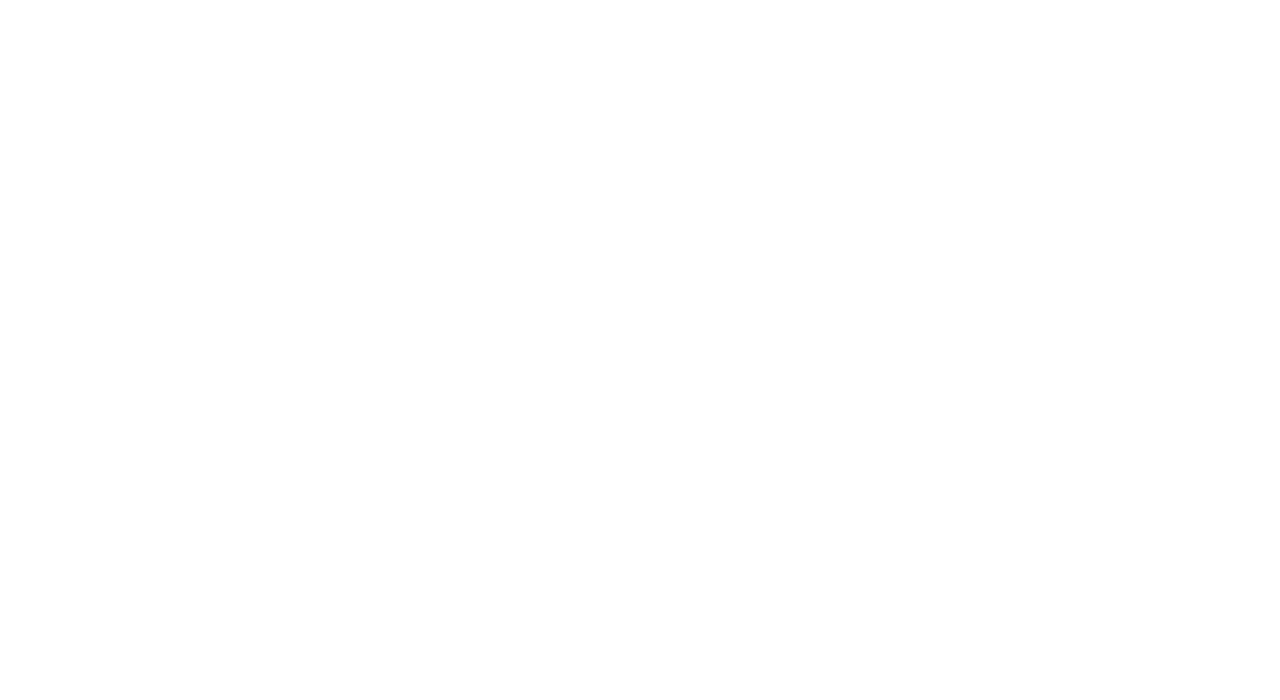
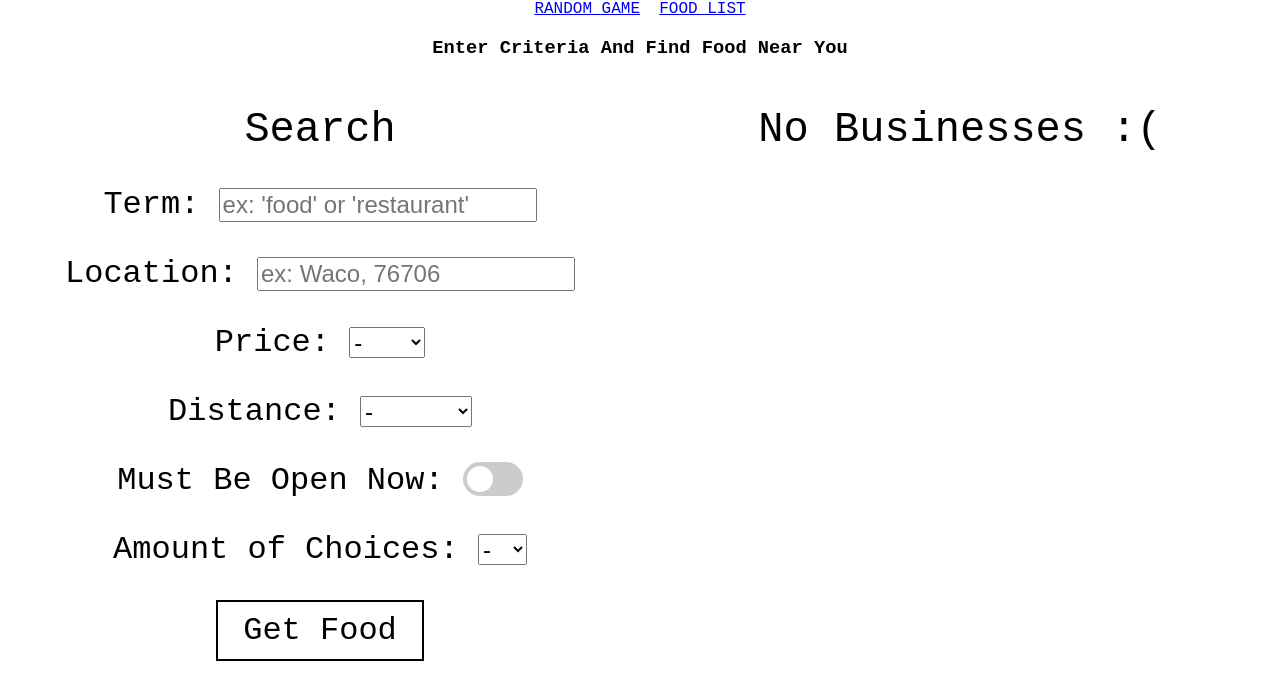
Before and after one commit to Clint-Masters/For-Fun-Apps, a React (Create React App) app in the folder client/: page /List in a window 1280 px wide. Shown: the top 700 px of the page. Built offline with nearby package versions, Linux system fonts and the light colour scheme.

Commit message:
Added random food game

```diff
--- a/client/src/App.css
+++ b/client/src/App.css
@@ -7,6 +7,8 @@
 h1 {
   font-weight: normal;
   font-size: 42px;
+  width: 100%;
+  text-align: center;
 }
 
 .businesses {
@@ -31,20 +33,110 @@
   background-color: lightcoral;
 }
 
-.leftCol {
-  float:left;
-  width: 50%;
+  .leftCol {
+    float: left;
+    width: 100%;
+  }
+
+  .rightCol {
+    box-sizing: border-box;
+    float: left;
+    width: 100%;
+  }
+
+
+  @media only screen and (min-width: 768px) {
+  .leftCol {
+    float: left;
+    width: 50%;
+  }
+
+  .rightCol {
+    box-sizing: border-box;
+    float: left;
+    width: 50%;
+  }
 }
 
-.rightCol{
-  float:left;
-  display: flex;
-  justify-content: center;
-  align-content: center;
-  width: 50%;
+.searchBox {
+  font-size: 32px;
 }
 
-.rightCol > input, select {
-  float: right;
-  margin: 15px;
+.searchBox > p {
+  width: 100%;
 }
+
+.searchBox > input,
+select,
+label {
+  text-align: left;
+  width: auto;
+}
+
+input[type="text"] {
+  font-size: 24px;
+}
+
+select {
+  font-size: 24px;
+}
+
+.switch {
+  position: relative;
+  display: inline-block;
+  width: 60px;
+  height: 34px;
+}
+
+.switch input {
+  opacity: 0;
+  width: 0;
+  height: 0;
+}
+
+.slider {
+  position: absolute;
+  cursor: pointer;
+  top: 0;
+  left: 0;
+  right: 0;
+  bottom: 0;
+  background-color: #ccc;
+  -webkit-transition: 0.4s;
+  transition: 0.4s;
+}
+
+.slider:before {
+  position: absolute;
+  content: "";
+  height: 26px;
+  width: 26px;
+  left: 4px;
+  bottom: 4px;
+  background-color: white;
+  -webkit-transition: 0.4s;
+  transition: 0.4s;
+}
+
+input:checked + .slider {
+  background-color: #2196f3;
+}
+
+input:focus + .slider {
+  box-shadow: 0 0 1px #2196f3;
+}
+
+input:checked + .slider:before {
+  -webkit-transform: translateX(26px);
+  -ms-transform: translateX(26px);
+  transform: translateX(26px);
+}
+
+/* Rounded sliders */
+.slider.round {
+  border-radius: 34px;
+}
+
+.slider.round:before {
+  border-radius: 50%;
+}
--- a/client/src/App.js
+++ b/client/src/App.js
@@ -1,9 +1,10 @@
 import React, { Component } from 'react';
 import './App.css';
 import { BrowserRouter as Router, Route } from 'react-router-dom';
-import Home from './Components/Home';
+import FoodList from './Components/List';
+import RandomFood from './Components/RandomFood';
 import ReactGA from 'react-ga';
-ReactGA.initialize('UA-139556221-2');
+ReactGA.initialize(process.env.GOOGLE_KEY);
 ReactGA.pageview('/Home');
 
 class App extends Component {
@@ -11,7 +12,8 @@
     return (
       <Router>
       <div className="container">
-         <Route exact path="/" component={Home} />
+         <Route exact path="/" component={RandomFood} />
+         <Route exact path="/List" component={FoodList} />
       </div>
       </Router>
     );
--- /dev/null
+++ b/client/src/Components/Header.js
@@ -0,0 +1,12 @@
+import React, { Component } from "react";
+import { Link } from "react-router-dom";
+class Header extends Component {
+  render() {
+    return (<div className="App">
+    <Link to="/">RANDOM GAME</Link> &nbsp;
+    <Link to="/List">FOOD LIST</Link>
+
+    </div>);
+  }
+}
+export default Header;
--- a/client/src/Components/Home.js
+++ b/client/src/Components/List.js
@@ -1,6 +1,14 @@
 import React, { Component } from "react";
-import { getLocation, getPrice, getDistance, getTerm } from "./functions";
-class Home extends Component {
+import Header from "./Header";
+import {
+  getLocation,
+  getPrice,
+  getDistance,
+  getTerm,
+  getOpenNow,
+  getNumberPossible
+} from "./functions";
+class FoodList extends Component {
   constructor(props) {
     super(props);
     this.state = {
@@ -8,12 +16,16 @@
       term: "",
       location: "",
       price: "",
-      distance: ""
+      distance: "",
+      openNow: false,
+      numPossible: ""
     };
     this.handleChangeTerm = this.handleChangeTerm.bind(this);
     this.handleChangeLocation = this.handleChangeLocation.bind(this);
     this.handleChangePrice = this.handleChangePrice.bind(this);
     this.handleChangeDistance = this.handleChangeDistance.bind(this);
+    this.handleChangeOpenNow = this.handleChangeOpenNow.bind(this);
+    this.handleChangeNumPossible = this.handleChangeNumPossible.bind(this);
   }
 
   handleChangeTerm(event) {
@@ -32,11 +44,21 @@
     this.setState({ price: event.target.value });
   }
 
+  handleChangeOpenNow(event) {
+    this.setState({ openNow: event.target.checked });
+  }
+
+  handleChangeNumPossible(event) {
+    this.setState({ numPossible: event.target.value});
+  }
+
   getFood = () => {
     var params = {
       price: this.state.price,
       distance: this.state.distance,
-      term: this.state.term
+      term: this.state.term,
+      openNow: this.state.openNow,
+      numPossible: this.state.numPossible
     };
     if (params.price === "") {
       params.price = "Inconceivable";
@@ -47,6 +69,12 @@
     if (params.term === "") {
       params.term = "Inconceivable";
     }
+    if (params.numPossible === "") {
+        params.numPossible = "Inconceivable";
+    }
+    if (params.openNow === false) {
+        params.openNow = "Inconceivable";
+    }
     fetch(
       "/api/findFood/" +
         this.state.location +
@@ -55,7 +83,11 @@
         "/" +
         params.distance +
         "/" +
-        params.price
+        params.price +
+        "/" +
+        params.numPossible +
+        "/" +
+        params.openNow
     )
       .then(res => res.json())
       .then(body =>
@@ -70,19 +102,17 @@
 
     return (
       <div className="App">
+      <Header />
+      <h3>Enter Criteria And Find Food Near You</h3>
         <div className="rightCol">
-          <div>
+          <div className="searchBox">
             <h1>Search</h1>
-            Term: &nbsp; {getTerm(this.state, this.handleChangeTerm)}
-            <br />
-            Location: &nbsp;{" "}
+            {getTerm(this.state, this.handleChangeTerm)}
             {getLocation(this.state, this.handleChangeLocation)}
-            <br />
-            Price: &nbsp; {getPrice(this.state, this.handleChangePrice)}
-            <br />
-            Distance: &nbsp;{" "}
-            {getDistance(this.state, this.handleChangedistance)}
-            <br />
+            {getPrice(this.state, this.handleChangePrice)}
+            {getDistance(this.state, this.handleChangeDistance)}
+            {getOpenNow(this.state, this.handleChangeOpenNow)}
+            {getNumberPossible(this.state,this.handleChangeNumPossible)}
             <button className="more" onClick={this.getFood}>
               Get Food
             </button>
@@ -108,4 +138,4 @@
     );
   }
 }
-export default Home;
+export default FoodList;
--- /dev/null
+++ b/client/src/Components/RandomFood.js
@@ -0,0 +1,154 @@
+import React, { Component } from "react";
+import Header from "./Header";
+import {
+  getLocation,
+  getPrice,
+  getDistance,
+  getTerm,
+  getOpenNow,
+  getRandomPlace,
+  getNumberPossible
+} from "./functions";
+class RandomFood extends Component {
+  constructor(props) {
+    super(props);
+    this.state = {
+      businesses: [],
+      term: "",
+      location: "",
+      price: "",
+      distance: "",
+      openNow: false,
+      numPossible: "",
+      food: ""
+    };
+    this.handleChangeTerm = this.handleChangeTerm.bind(this);
+    this.handleChangeLocation = this.handleChangeLocation.bind(this);
+    this.handleChangePrice = this.handleChangePrice.bind(this);
+    this.handleChangeDistance = this.handleChangeDistance.bind(this);
+    this.handleChangeOpenNow = this.handleChangeOpenNow.bind(this);
+    this.handleChangeNumPossible = this.handleChangeNumPossible.bind(this);
+    this.handleChangeRandom = this.handleChangeRandom.bind(this);
+  }
+
+  handleChangeTerm(event) {
+    this.setState({ term: event.target.value });
+  }
+
+  handleChangeLocation(event) {
+    this.setState({ location: event.target.value });
+  }
+
+  handleChangeDistance(event) {
+    this.setState({ distance: event.target.value });
+  }
+
+  handleChangePrice(event) {
+    this.setState({ price: event.target.value });
+  }
+
+  handleChangeOpenNow(event) {
+    this.setState({ openNow: event.target.checked });
+  }
+
+  handleChangeNumPossible(event) {
+    this.setState({ numPossible: event.target.value});
+  }
+
+  handleChangeRandom(place){
+      this.setState({food: place});
+  }
+
+  tryAgain = () => {
+      this.setState({food: ""});
+  }
+  getFood = () => {
+
+    var params = {
+      price: this.state.price,
+      distance: this.state.distance,
+      term: this.state.term,
+      openNow: this.state.openNow,
+      numPossible: this.state.numPossible
+    };
+    if (params.price === "") {
+      params.price = "Inconceivable";
+    }
+    if (params.distance === "") {
+      params.distance = "Inconceivable";
+    }
+    if (params.term === "") {
+      params.term = "Inconceivable";
+    }
+    if (params.numPossible === "") {
+        params.numPossible = "Inconceivable";
+    }
+    if (params.openNow === false) {
+        params.openNow = "Inconceivable";
+    }
+
+    fetch(
+      "/api/findFood/" +
+        this.state.location +
+        "/" +
+        params.term +
+        "/" +
+        params.distance +
+        "/" +
+        params.price +
+        "/" +
+        params.numPossible +
+        "/" +
+        params.openNow
+    )
+      .then(res => res.json())
+      .then(body =>
+        body.businesses
+          ? this.setState({ businesses: body.businesses, food: "" })
+          : this.setState({ businesses: [], food: "" })
+      );
+  };
+
+
+
+  render() {
+    const { businesses } = this.state;
+
+    return (
+      <div className="App">
+      <Header />
+      <h3>Enter Search Criteria And Find Out Where You Are Eating</h3>
+        <div className="rightCol">
+          <div className="searchBox">
+            <h1>Search</h1>
+            {getTerm(this.state, this.handleChangeTerm)}
+            {getLocation(this.state, this.handleChangeLocation)}
+            {getPrice(this.state, this.handleChangePrice)}
+            {getDistance(this.state, this.handleChangeDistance)}
+            {getOpenNow(this.state, this.handleChangeOpenNow)}
+            {getNumberPossible(this.state,this.handleChangeNumPossible)}
+            <button className="more" onClick={this.getFood}>
+              Get Food
+            </button>
+          </div>
+        </div>
+        <div className="leftCol">
+          {businesses.length ? (
+            <div>
+              <h1>You Will Be Eating At:</h1>
+              {getRandomPlace(this.state, this.handleChangeRandom)}
+              <button className="more" onClick={this.tryAgain}>
+              Pick Again?
+            </button>
+            </div>
+          ) : (
+            <div>
+              <h1>No Businesses :(</h1>
+            </div>
+          )}
+        </div>
+      </div>
+    );
+  }
+}
+export default RandomFood;
--- a/client/src/Components/functions.js
+++ b/client/src/Components/functions.js
@@ -1,41 +1,54 @@
 import React from "react";
 export function getLocation(props, handleChange) {
   return (
+    <p>
+      <label htmlFor="location">Location: </label>
       <input
+        id="location"
         type="text"
         placeholder="ex: Waco, 76706"
         value={props.location}
         onChange={handleChange}
       />
+    </p>
   );
 }
 
 export function getTerm(props, handleChange) {
   return (
+    <p>
+      <label htmlFor="term">Term: </label>
       <input
+        id="term"
         type="text"
         placeholder="ex: 'food' or 'restaurant' "
         value={props.term}
         onChange={handleChange}
       />
+    </p>
   );
 }
 
 export function getPrice(props, handleChange) {
   return (
-    <select value={props.price} onChange={handleChange}>
+    <p>
+      <label htmlFor="price">Price: </label>
+      <select id="price" value={props.price} onChange={handleChange}>
         <option value="">-</option>
         <option value="1">$</option>
         <option value="2">$$</option>
         <option value="3">$$$</option>
         <option value="4">$$$$</option>
       </select>
+    </p>
   );
 }
 
 export function getDistance(props, handleChange) {
   return (
-    <select value={props.radius} onChange={handleChange}>
+    <p>
+      <label htmlFor="distance">Distance: </label>
+      <select id="distance" value={props.distance} onChange={handleChange}>
         <option value="">-</option>
         <option value="8050">5 Miles</option>
         <option value="16100">10 Miles</option>
@@ -43,5 +56,57 @@
         <option value="32187">20 Miles</option>
         <option value="40000">25 Miles</option>
       </select>
+    </p>
   );
 }
+
+export function getNumberPossible(props, handleChange) {
+  return (
+    <p>
+      <label htmlFor="numPossible">Amount of Choices: </label>
+      <select
+        id="numPossible"
+        value={props.numPossible}
+        onChange={handleChange}
+      >
+        <option value="">-</option>
+        <option value="5">5</option>
+        <option value="10">10</option>
+        <option value="25">25</option>
+        <option value="50">50</option>
+      </select>
+    </p>
+  );
+}
+
+export function getOpenNow(props, handleChange) {
+  return (
+    <p>
+      <label htmlFor="openNow">Must Be Open Now: </label>
+      <label className="switch">
+        <input
+          id="openNow"
+          type="checkbox"
+          checked={props.openNow}
+          onChange={handleChange}
+        />
+        <span className="slider round" />
+      </label>
+    </p>
+  );
+}
+
+export function getRandomPlace(props) {
+  var place = Math.floor(Math.random() * props.businesses.length);
+  if (!props.food) {
+    for (var i = 0; i < props.businesses.length; i++) {
+      if (i === place) {
+        props.food = props.businesses[i].name;
+        return <span className="businesses">{props.businesses[i].name}</span>;
+      }
+    }
+  } else {
+    return <span className="businesses">{props.food}</span>;
+  }
+  return <span />;
+}
```
Also changed, not shown: 1 other file (tests, documents, lock files or other folders). Lines whose indentation alone changed are shown as unchanged.
